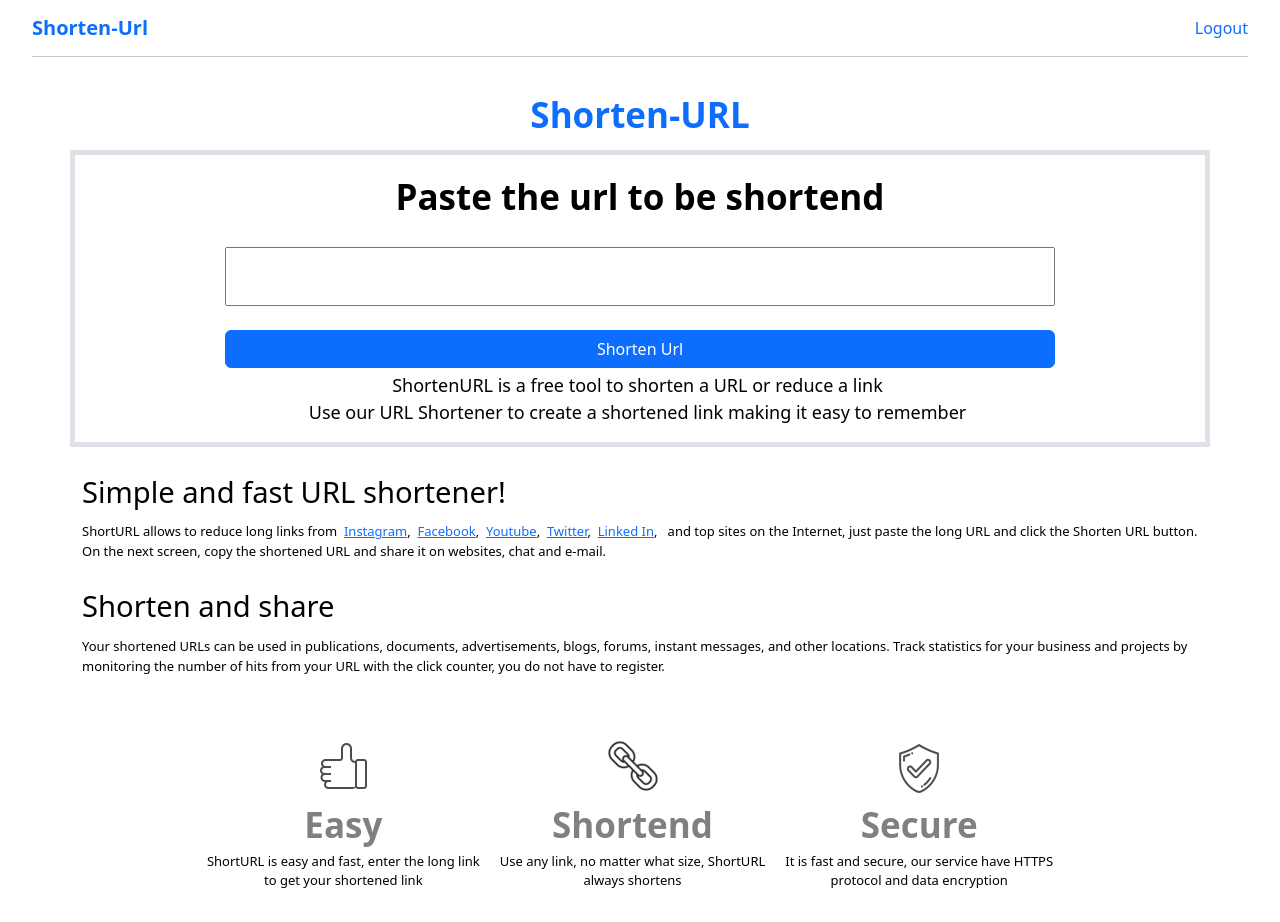
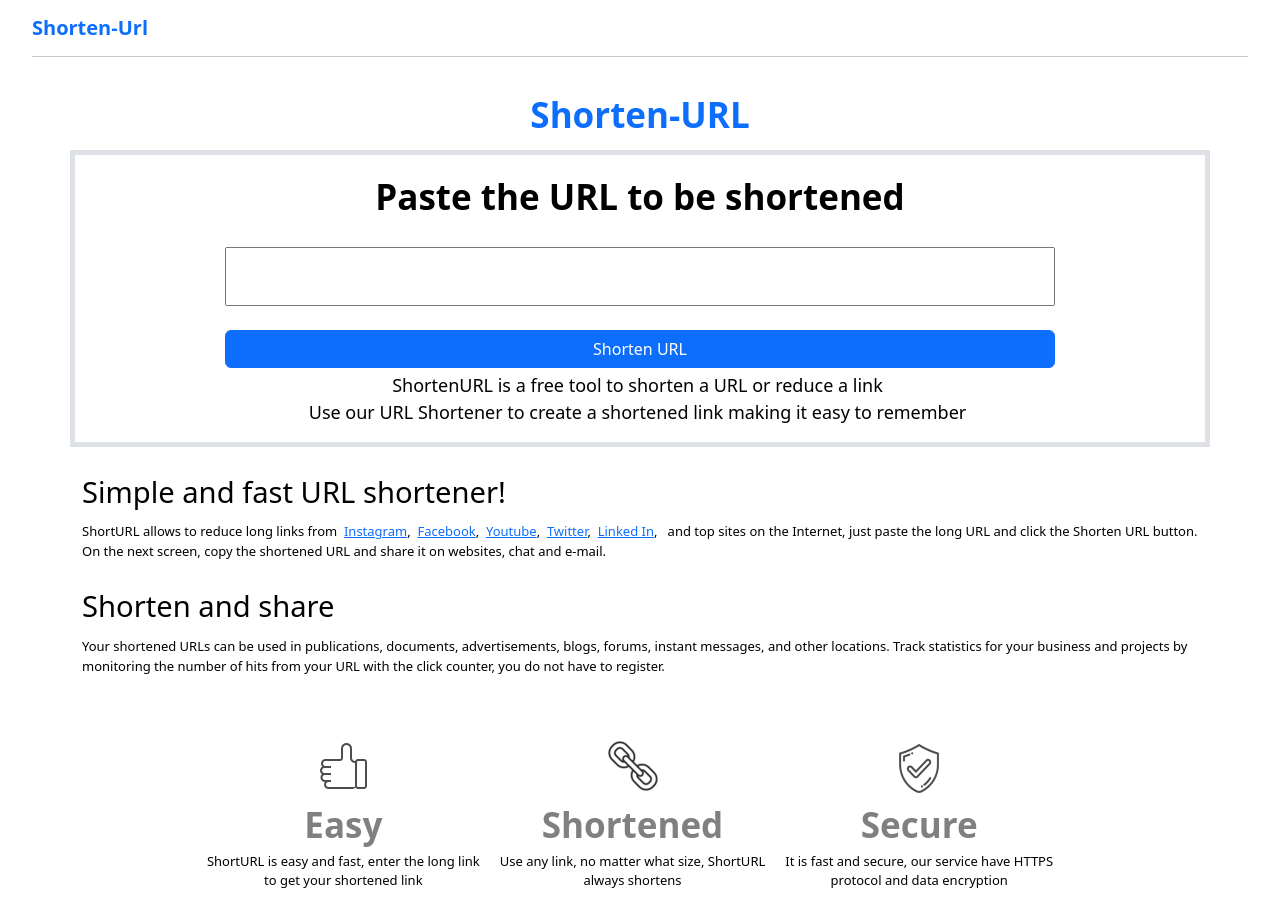
Before and after one commit to dev-tejesh/Shortenurl, a React (Create React App) app: page / in a window 1280 px wide. Shown: the top 922 px of the page. Built offline with nearby package versions, Linux system fonts and the light colour scheme.

Commit message:
added shorten url api

```diff
--- a/package.json
+++ b/package.json
@@ -6,6 +6,7 @@
     "@testing-library/jest-dom": "^5.16.5",
     "@testing-library/react": "^13.3.0",
     "@testing-library/user-event": "^13.5.0",
+    "axios": "^1.7.9",
     "bootstrap": "^5.2.0",
     "emailjs-com": "^3.2.0",
     "react": "^18.2.0",
--- a/src/components/Clickscounter.js
+++ b/src/components/Clickscounter.js
@@ -14,9 +14,9 @@ function Clickscounter() {
                 Shorten-Url
               </Link>
             </Navbar.Brand>
-            <Nav.Link href="#home" className="text-primary ms-auto pr-8">
+            {/* <Nav.Link href="#home" className="text-primary ms-auto pr-8">
               Logout
-            </Nav.Link>
+            </Nav.Link> */}
           </Navbar>
           <hr className="myhrline"></hr>
           <div className="container headingstyle font-weight-bold mb-2">
--- a/src/components/Contact.js
+++ b/src/components/Contact.js
@@ -14,9 +14,9 @@ function Contact() {
                 Shorten-Url
               </Link>
             </Navbar.Brand>
-            <Nav.Link href="#home" className="text-primary ms-auto pr-8">
+            {/* <Nav.Link href="#home" className="text-primary ms-auto pr-8">
               Logout
-            </Nav.Link>
+            </Nav.Link> */}
           </Navbar>
           <hr className="myhrline"></hr>
           <div className="ex1 headingstyle style1 font-weight-bold fl">
--- a/src/components/Homepage.js
+++ b/src/components/Homepage.js
@@ -1,11 +1,182 @@
-import React from "react";
+// import React from "react";
+// import Nav from "react-bootstrap/Nav";
+// import Navbar from "react-bootstrap/Navbar";
+// import "./Homepage.css";
+// import { Link } from "react-router-dom";
+// function Homepage() {
+//   return (
+//     <div class="page-wrap">
+//       <div className="bgcolor">
+//         <Navbar bg="body" expand="lg" className="pad1">
+//           <Navbar.Brand className="text-warning fw-bold">
+//             <Link to="/" style={{ textDecoration: "none" }}>
+//               Shorten-Url
+//             </Link>
+//           </Navbar.Brand>
+//         </Navbar>
+//         <hr className="myhrline"></hr>
+//         <div className="container text-primary font-weight-bold mb-2">
+//           Shorten-URL
+//         </div>
+//         <div className="container border border-5 ">
+//           <label for="url" className="blackcolor mt-3 mb-4">
+//             Paste the url to be shortend
+//           </label>
+//           <div className="fl">
+//             <input type="link" id="url" name="url"></input>
+//           </div>
+//           <div className="fl">
+//             <button className="btn btn-primary mt-4 mb-1">Shorten Url</button>
+//           </div>
+//           <div className="fl style1">
+//             ShortenURL is a free tool to shorten a URL or reduce a link
+//           </div>
+//           <div className="fl style1 mb-3">
+//             Use our URL Shortener to create a shortened link making it easy to
+//             remember
+//           </div>
+//         </div>
+//         <div className="container">
+//           <div className="text-start style2 pt-4">
+//             Simple and fast URL shortener!
+//           </div>
+//           <div className="text-start style3 pt-2">
+//             ShortURL allows to reduce long links from &nbsp;
+//             <a href="http://instagram.com">Instagram</a>, &nbsp;
+//             <a href="http://facebook.com">Facebook</a>, &nbsp;
+//             <a href="http://youtube.com">Youtube</a>, &nbsp;
+//             <a href="http://twitter.com">Twitter</a>, &nbsp;
+//             <a href="http://linkedin.com">Linked In</a>, &nbsp; and top sites on
+//             the Internet, just paste the long URL and click the Shorten URL
+//             button. On the next screen, copy the shortened URL and share it on
+//             websites, chat and e-mail.
+//           </div>
+//         </div>
+//         <div className="container">
+//           <div className="text-start style2 pt-4">Shorten and share</div>
+//           <div className="text-start style3 pt-2 pb-5">
+//             Your shortened URLs can be used in publications, documents,
+//             advertisements, blogs, forums, instant messages, and other
+//             locations. Track statistics for your business and projects by
+//             monitoring the number of hits from your URL with the click counter,
+//             you do not have to register.
+//           </div>
+//         </div>
+//         <div className="container">
+//           <div className="flex">
+//             <div className="p-right">
+//               <img src="done.png" alt="Italian Trulli"></img>
+//               <div>Easy</div>
+//               <div className="fl style3 ">
+//                 ShortURL is easy and fast, enter the long link
+//               </div>
+//               <div className="fl style3 mb-3">to get your shortened link</div>
+//             </div>
+//             <div className="p-right">
+//               <img src="shortend.png" alt="Italian Trulli"></img>
+//               <div>Shortend</div>
+//               <div className="fl style3">
+//                 Use any link, no matter what size, ShortURL
+//               </div>
+//               <div className="fl style3 mb-3">always shortens</div>
+//             </div>
+//             <div className="p-right">
+//               <img src="secure.png" alt="Italian Trulli"></img>
+//               <div>Secure</div>
+//               <div className="fl style3">
+//                 It is fast and secure, our service have HTTPS
+//               </div>
+//               <div className="fl style3 mb-3">protocol and data encryption</div>
+//             </div>
+//             <div className="p-rig">
+//               <img src="reliable.png" alt="Italian Trulli"></img>
+//               <div>Reliable</div>
+//               <div className="fl style3">
+//                 All links that try to disseminate spam, viruses
+//               </div>
+//               <div className="fl style3 mb-3">and malware are deleted</div>
+//             </div>
+//             <div className="p-rig">
+//               <img src="statistics.png" alt="Italian Trulli"></img>
+//               <div>Statistics</div>
+//               <div className="fl style3">
+//                 Check the amount of clicks that your
+//               </div>
+//               <div className="fl style3 mb-3">shortened url received</div>
+//             </div>
+//             <div className="p-rig">
+//               <img src="devices.png" alt="Italian Trulli"></img>
+//               <div>Devices</div>
+//               <div className="fl style3">
+//                 Compatible with smartphones, tablets and
+//               </div>
+//               <div className="fl style3 mb-3 ">desktop</div>
+//             </div>
+//           </div>
+//         </div>
+//         <div>
+//           <footer className="site-footer mt-5">
+//             <div className="ex1 headingstyle style2 text-white font-weight-bold fl pt-3">
+//               2025 shorten URL - Tool to shorten a long link
+//             </div>
+//             <div className="fle">
+//               <div className="pad">
+//                 <Link to="/">ShortenUrl</Link>
+//               </div>
+//               <div className="pad">
+//                 <Link to="/clickscounter">URL Clicks Counter</Link>
+//               </div>
+//               <div className="pad">
+//                 <Link to="/malicious">Report Malicious URL</Link>
+//               </div>
+//               <div className="pad">
+//                 <Link to="/termsofservice">Terms Of Service</Link>
+//               </div>
+//               <div className="pad">
+//                 <Link to="/privacy">Privacy</Link>
+//               </div>
+//               <div className="pad">
+//                 <Link to="/contact">Contact</Link>
+//               </div>
+//             </div>
+//           </footer>
+//         </div>
+//       </div>
+//     </div>
+//   );
+// }
+
+// export default Homepage;
+
+
+import React, { useState } from "react";
 import Nav from "react-bootstrap/Nav";
 import Navbar from "react-bootstrap/Navbar";
 import "./Homepage.css";
 import { Link } from "react-router-dom";
+import axios from "axios";
+
 function Homepage() {
+  const [longUrl, setLongUrl] = useState("");
+  const [shortUrl, setShortUrl] = useState("");
+  const [error, setError] = useState("");
+
+  const handleShorten = async () => {
+    console.log("came");
+    try {
+      setError(""); // Reset the error message
+      const response = await axios.post("https://small.tejesh.in/", {
+        longUrl,
+      });
+      setShortUrl("https://small.tejesh.in/"+response.data.urlCode);
+    } catch (err) {
+      console.log(err)
+      setError("An error occurred while shortening the URL. Please try again.");
+    }
+  };
+
   return (
-    <div class="page-wrap">
+    <div className="page-wrap">
       <div className="bgcolor">
         <Navbar bg="body" expand="lg" className="pad1">
           <Navbar.Brand className="text-warning fw-bold">
@@ -13,24 +184,41 @@ function Homepage() {
               Shorten-Url
             </Link>
           </Navbar.Brand>
-          <Nav.Link href="#home" className="text-primary ms-auto pr-8">
-            Logout
-          </Nav.Link>
         </Navbar>
         <hr className="myhrline"></hr>
         <div className="container text-primary font-weight-bold mb-2">
           Shorten-URL
         </div>
         <div className="container border border-5 ">
-          <label for="url" className="blackcolor mt-3 mb-4">
-            Paste the url to be shortend
+          <label htmlFor="url" className="blackcolor mt-3 mb-4">
+            Paste the URL to be shortened
           </label>
           <div className="fl">
-            <input type="link" id="url" name="url"></input>
+            <input
+              type="url"
+              id="url"
+              name="url"
+              value={longUrl}
+              onChange={(e) => setLongUrl(e.target.value)}
+            />
           </div>
           <div className="fl">
-            <button className="btn btn-primary mt-4 mb-1">Shorten Url</button>
+            <button
+              className="btn btn-primary mt-4 mb-1"
+              onClick={handleShorten}
+            >
+              Shorten URL
+            </button>
           </div>
+          {shortUrl && (
+            <div className="fl style1">
+              Shortened URL:{" "}
+              <a href={shortUrl} target="_blank" rel="noopener noreferrer">
+                {shortUrl}
+              </a>
+            </div>
+          )}
+          {error && <div className="fl style1 text-danger">{error}</div>}
           <div className="fl style1">
             ShortenURL is a free tool to shorten a URL or reduce a link
           </div>
@@ -77,7 +265,7 @@ function Homepage() {
             </div>
             <div className="p-right">
               <img src="shortend.png" alt="Italian Trulli"></img>
-              <div>Shortend</div>
+              <div>Shortened</div>
               <div className="fl style3">
                 Use any link, no matter what size, ShortURL
               </div>
@@ -120,7 +308,7 @@ function Homepage() {
         <div>
           <footer className="site-footer mt-5">
             <div className="ex1 headingstyle style2 text-white font-weight-bold fl pt-3">
-              2022 shorten URL - Tool to shorten a long link
+              2025 shorten URL - Tool to shorten a long link
             </div>
             <div className="fle">
               <div className="pad">
--- a/src/components/Malicious.js
+++ b/src/components/Malicious.js
@@ -88,9 +88,9 @@ function Malicious() {
                 Shorten-Url
               </Link>
             </Navbar.Brand>
-            <Nav.Link href="#home" className="text-primary ms-auto pr-8">
+            {/* <Nav.Link href="#home" className="text-primary ms-auto pr-8">
               Logout
-            </Nav.Link>
+            </Nav.Link> */}
           </Navbar>
           <hr className="myhrline"></hr>
           <div className="container headingstyle font-weight-bold mb-2">
--- a/src/components/Privacy.js
+++ b/src/components/Privacy.js
@@ -13,9 +13,9 @@ function Privacy() {
               Shorten-Url
             </Link>
           </Navbar.Brand>
-          <Nav.Link href="#home" className="text-primary ms-auto pr-8">
+          {/* <Nav.Link href="#home" className="text-primary ms-auto pr-8">
             Logout
-          </Nav.Link>
+          </Nav.Link> */}
         </Navbar>
         <hr className="myhrline"></hr>
         <div className="ex1 headingstyle style1 font-weight-bold">
--- a/src/components/Termsofservice.js
+++ b/src/components/Termsofservice.js
@@ -13,9 +13,9 @@ function Termsofservice() {
               Shorten-Url
             </Link>
           </Navbar.Brand>
-          <Nav.Link href="#home" className="text-primary ms-auto pr-8">
+          {/* <Nav.Link href="#home" className="text-primary ms-auto pr-8">
             Logout
-          </Nav.Link>
+          </Nav.Link> */}
         </Navbar>
         <hr className="myhrline"></hr>
         <div className="ex1 headingstyle style1 font-weight-bold mb-2">
```
Also changed, not shown: 1 other file (tests, documents, lock files or other folders).
